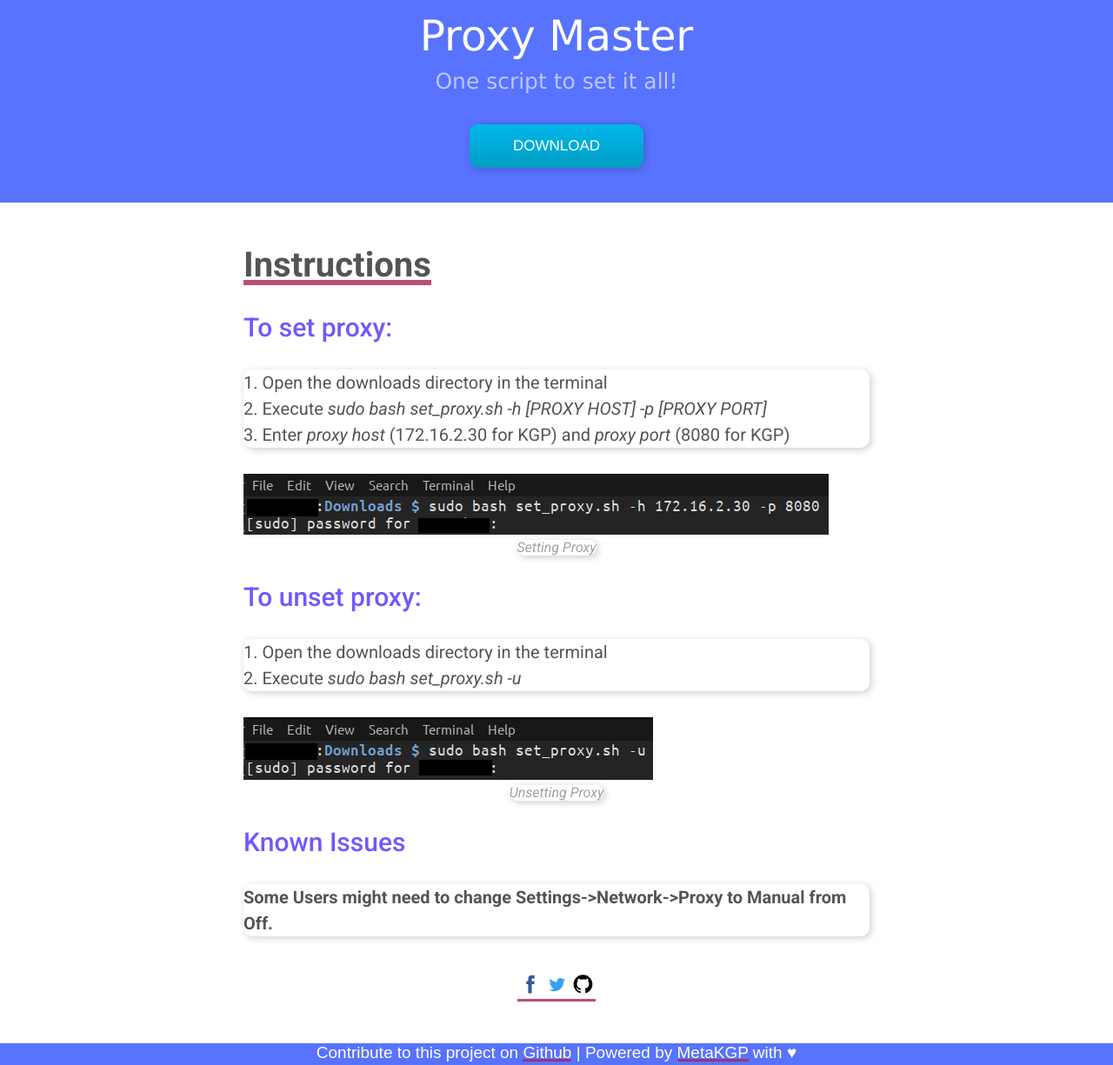
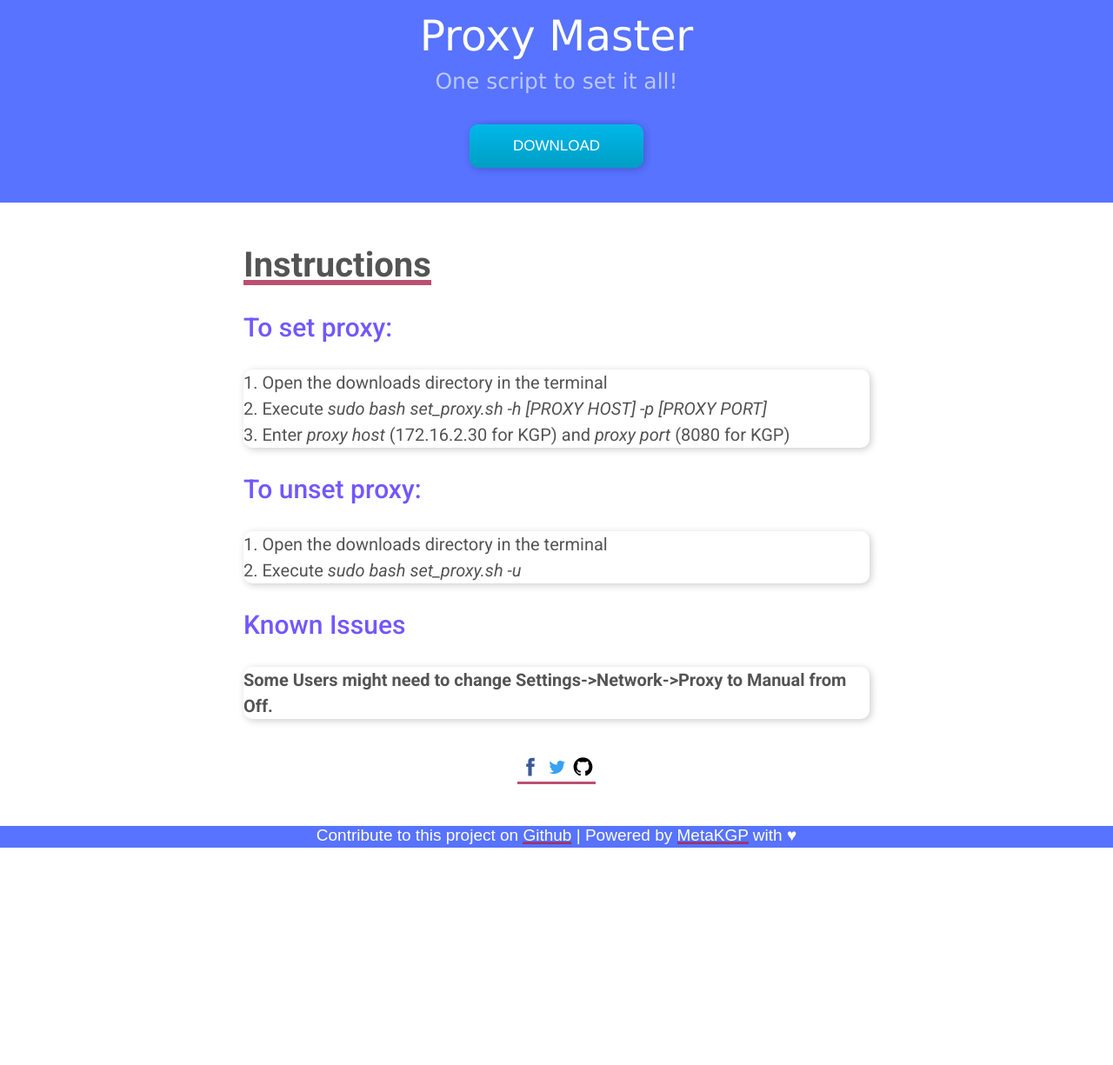
Before and after one commit to thealphadollar/set_proxy, a Flask app: page / in a window 1280 px wide. Shown: the whole page at 87% size. After the commit the page ends 975 px from the top, so only its background shows below. Run offline with Flask 2, Linux system fonts and the light colour scheme.

Commit message:
removed figures and figure captions

```diff
--- a/static/styles/article-figure.css
+++ /dev/null
@@ -1,12 +0,0 @@
-.size-1 {grid-column: 4 / 5; }
-.size-2 {grid-column: 3 / 6; }
-.size-3 {grid-column: 2 / 7; }
-.size-4 {grid-column: 1 / 8; }
-
-.size-1 img, .size-2 img, .size-3 img, .size-4 img,  {width: 100%}
-
-figcaption{
-  margin-top: 0.3rem;
-  display: flex;
-  justify-content: center;
-}
--- a/static/styles/style.css
+++ b/static/styles/style.css
@@ -1,14 +1,9 @@
 body {
     font-family: 'Archivo', sans-serif;
-     background: hsl(230, 100%, 67%);
-    -webkit-background-size: cover;
-    -moz-background-size: cover;
-    -o-background-size: cover;
-    background-size: cover;
+    background: hsl(230, 100%, 67%);
     height: 100%;
     padding: 0;
     margin: 0;
-    display: block;
     position: absolute;
     width: 100%;
 
--- a/templates/index.html
+++ b/templates/index.html
@@ -32,24 +32,13 @@
       3. Enter <em>proxy host</em> (172.16.2.30 for KGP) and <em>proxy port</em> (8080 for KGP)
     </p>
 
-  <figure class="size-2">
-        <img src="../static/img/SettingProxy.png" alt="how-to-set-proxy">
-      </figure>
-      <figcaption>
-        <p><em>Setting Proxy</em></p>
-      </figcaption>
 
   	<h2>To unset proxy:</h2>
   	<p>
       1. Open the downloads directory in the terminal<br>
   		2. Execute <em>sudo bash set_proxy.sh -u</em>
   	</p>
-      <figure class="size-2">
-        <img src="../static/img/UnsettingProxy.png" alt="how-to-unset-proxy">
-      </figure>
-      <figcaption>
-        <p><em>Unsetting Proxy</em></p>
-      </figcaption>
+
     <h2>Known Issues</h2>
   	<p>
   		<strong>Some Users might need to change Settings->Network->Proxy to Manual from Off.</strong>
```
Lines whose indentation alone changed are shown as unchanged.
